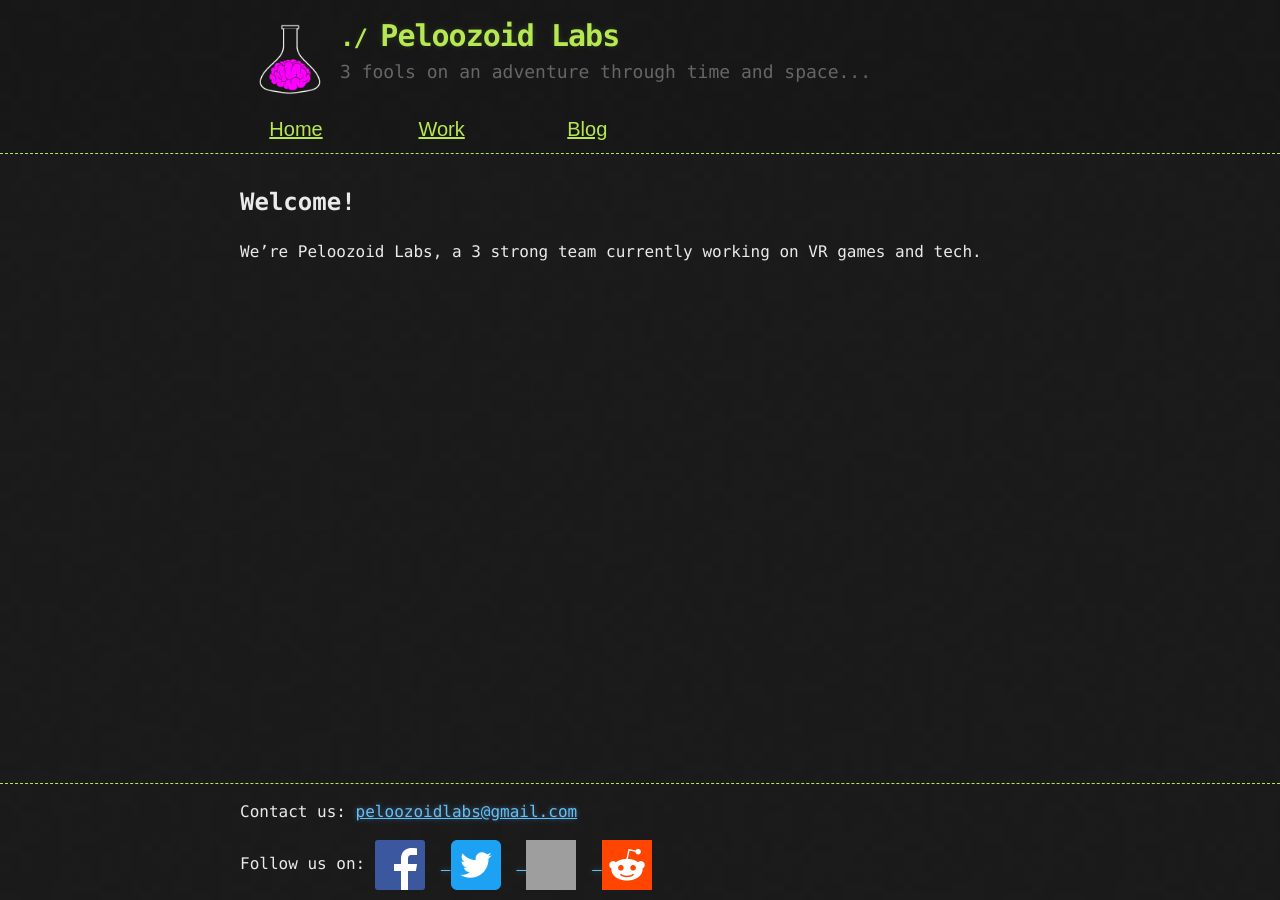
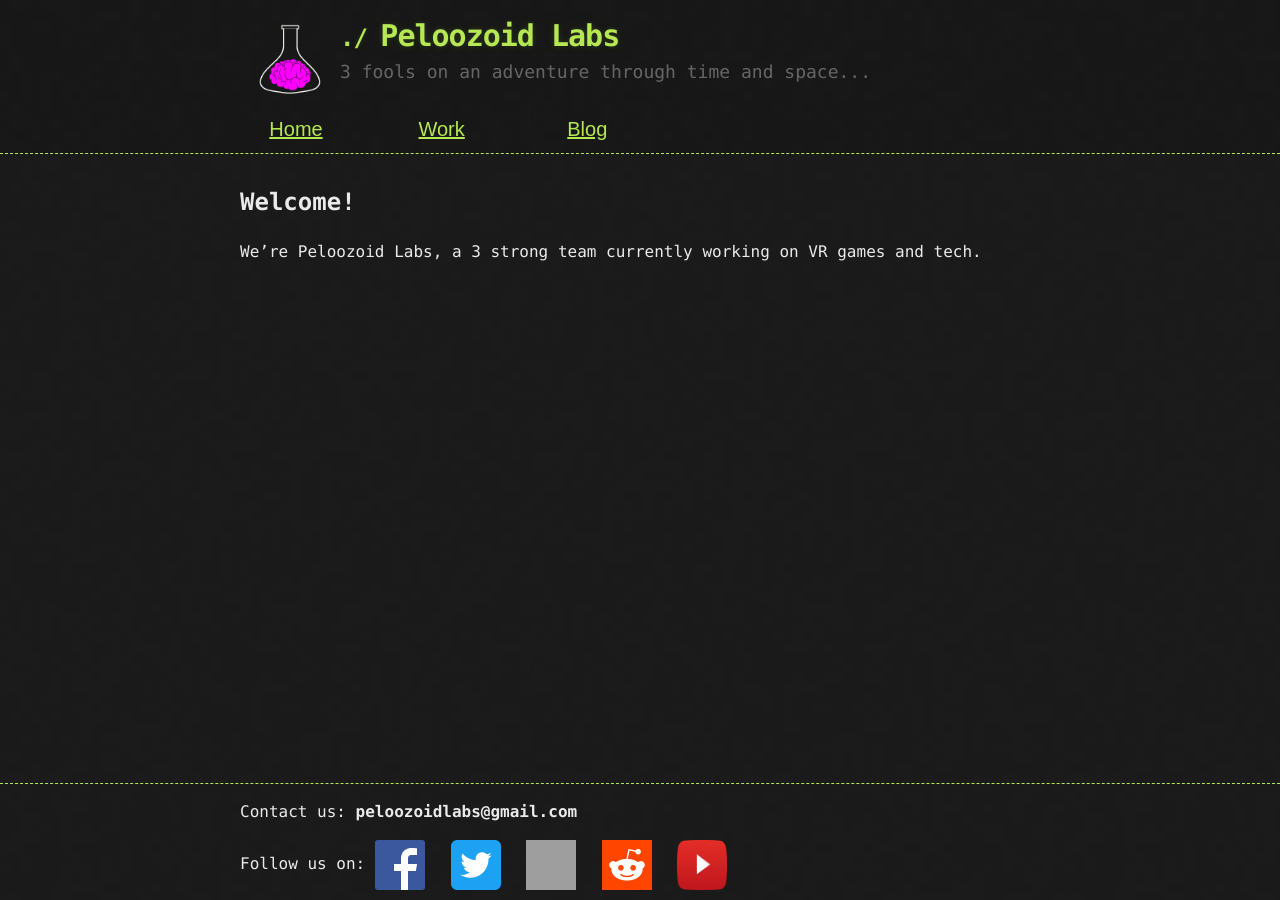
Before and after one commit to Flobb212/www.peloozoid.co.uk, a Jekyll site: the page built from index.md, in a window 1280 px wide. Built offline with Jekyll 4.4.1, drawn with Linux system fonts in a browser that asks for light colours; grey boxes are pictures that could not be loaded.

Commit message:
More SM fixes
added YouTube link and removed tiny line next to each icon

```diff
--- a/_layouts/default.html
+++ b/_layouts/default.html
@@ -53,24 +53,27 @@
     <div class="container">
 
       <div class="footContact">
-        <p>Contact us: <a href="mailto:peloozoidlabs@gmail.com">
-          peloozoidlabs@gmail.com</a></p>
+        <p>Contact us: <b href="mailto:peloozoidlabs@gmail.com">
+          peloozoidlabs@gmail.com</b></p>
       </div>
 
       <div class="footSocial">
         <span>Follow us on: </span>
-        <a href="https://www.facebook.com/PeloozoidLabs" target="_blank">
+        <b href="https://www.facebook.com/PeloozoidLabs" target="_blank">
           <img  src="assets/images/facebookLogo.png" alt="FB Link" width=50px height=50px>
-        </a>
-        <a href="https://twitter.com/PeloozoidLabs" target="_blank">
+        </b>
+        <b href="https://twitter.com/PeloozoidLabs" target="_blank">
           <img  src="assets/images/twitterLogo.png" alt="Twitter Link" width=50px height=50px>
-        </a>
-        <a href="https://www.instagram.com/peloozoidlabs" target="_blank">
+        </b>
+        <b href="https://www.instagram.com/peloozoidlabs" target="_blank">
           <img  src="assets/images/instagramLogo.png" alt="Instagram Link" width=50px height=50px>
-        </a>
-        <a href="https://www.reddit.com/user/PeloozoidLabs/" target="_blank">
+        </b>
+        <b href="https://www.reddit.com/user/PeloozoidLabs/" target="_blank">
           <img  src="assets/images/redditLogo.png" alt="Reddit Link" width=50px height=50px>
-        </a>
+        </b>
+        <b href="https://www.youtube.com/channel/UCFu-Ds0aW-ZIQVi-nJNsLXw?" target="_blank">
+          <img  src="assets/images/youtubeLogo.png" alt="YouTube Link" width=50px height=50px>
+        </b>
       </div>
 
     </div>
```
Also changed, not shown: assets/images/youtubeLogo.png (added).
